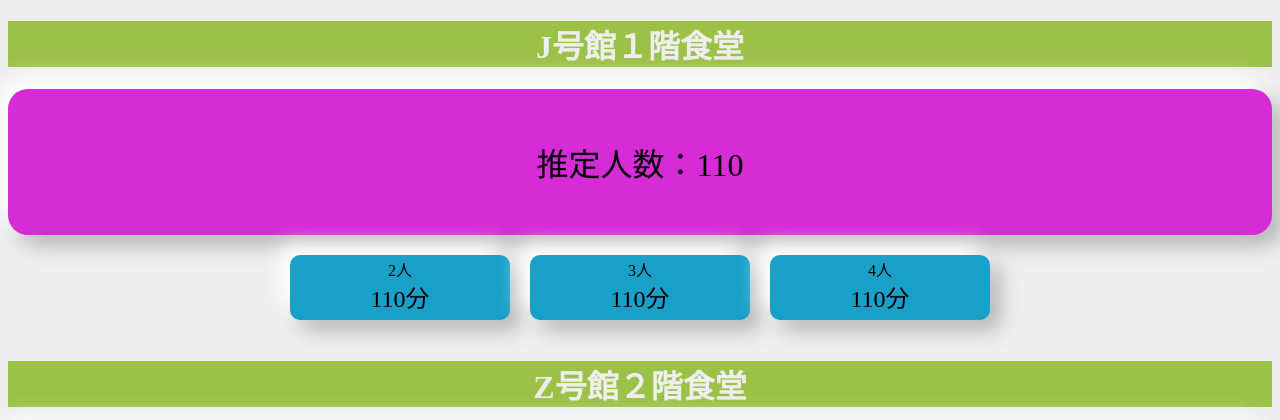
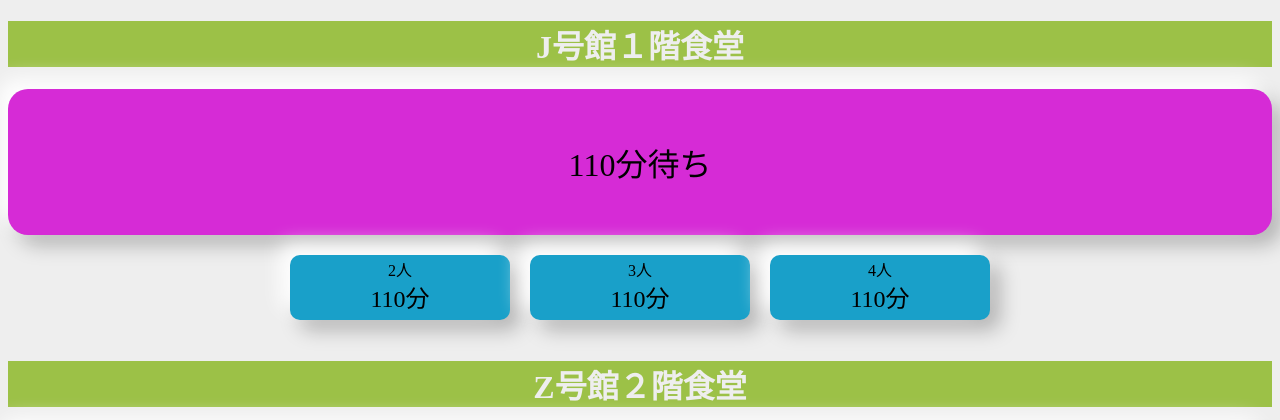
Before and after one commit to Tonoyama/cafe_page_queue, a Flask app: page / in a window 1280 px wide. Shown: the top 420 px of the page. Run offline with Flask 2, Linux system fonts and the light colour scheme; some web fonts are replaced.

Commit message:
ホームページの待ち時間の表示変更

```diff
--- a/templates/index.html
+++ b/templates/index.html
@@ -21,7 +21,7 @@
 		<h1>J号館１階食堂</h1>
 	</div>
 
-	<form method="post" class="main-content">推定人数：{{count1}}</form>
+	<form method="post" class="main-content">{{count1}}分待ち</form>
 	<div class="flex-box">
 		<form method="post" class="flex-item">
 			<div>2人</div>
```
